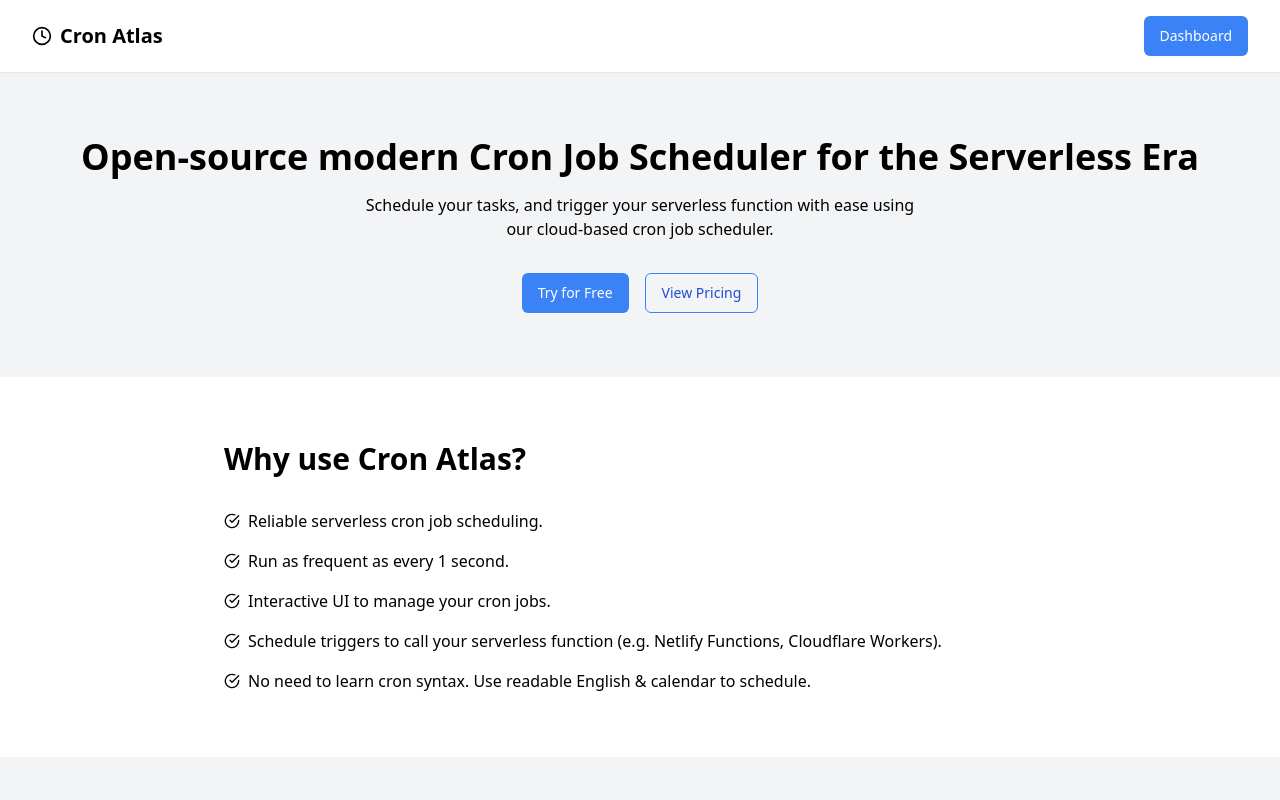
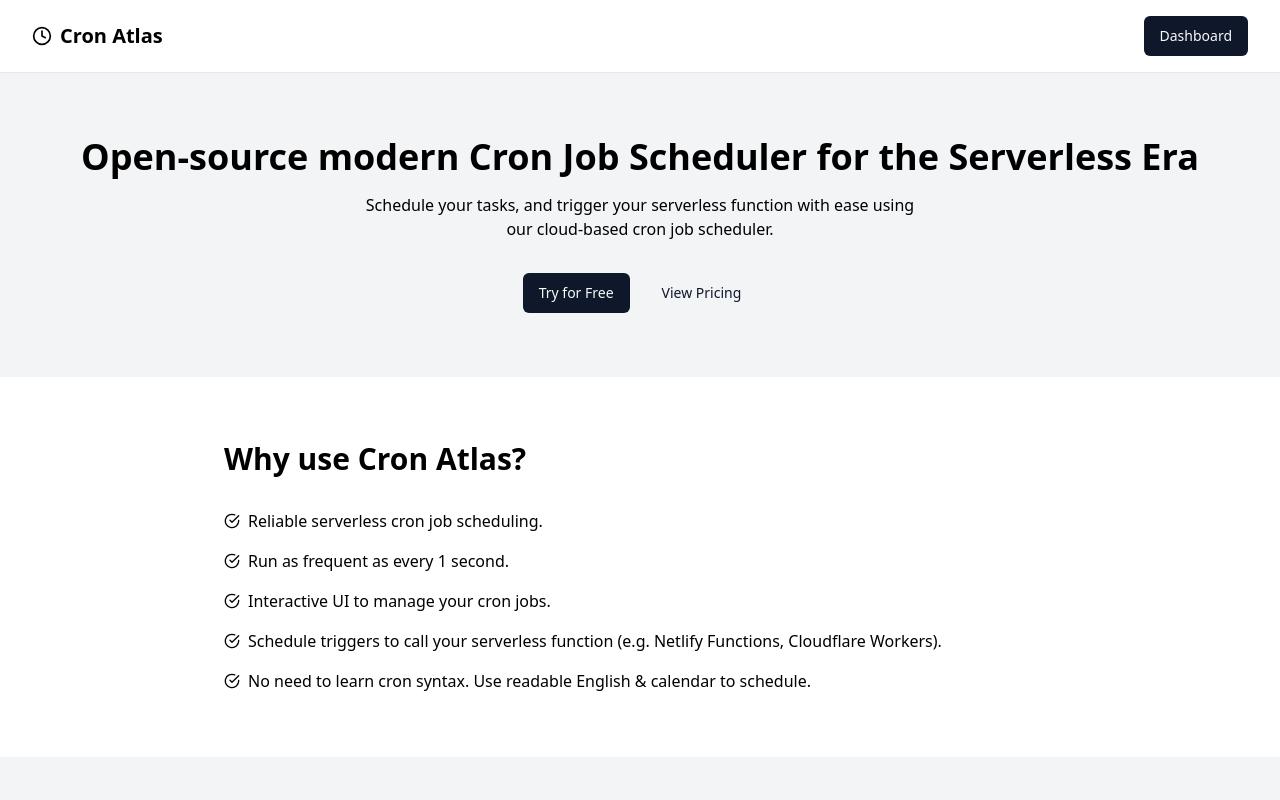
Before and after one commit to pmbanugo/cron-atlas, a React (Vite) app in the folder apps/website/: page / in a window 1280 px wide. Shown: the top 800 px of the page. Built offline with nearby package versions, Linux system fonts and the light colour scheme.

Commit message:
(website): use a consistent colour

```diff
--- a/apps/website/src/pages/home.tsx
+++ b/apps/website/src/pages/home.tsx
@@ -18,7 +18,7 @@ export default function Home() {
           <Clock className="w-5 h-5" />
           <h1 className="text-xl font-semibold">Cron Atlas</h1>
         </div>
-        <Button asChild className="bg-blue-500 hover:bg-blue-700 text-white">
+        <Button asChild>
           <a href="https://cronatlas.dev">Dashboard</a>
         </Button>
       </nav>
@@ -31,13 +31,10 @@ export default function Home() {
           using our cloud-based cron job scheduler.
         </p>
         <div className="flex justify-center gap-4">
-          <Button asChild className="bg-blue-500 hover:bg-blue-700 text-white">
+          <Button asChild>
             <a href="https://cronatlas.dev">Try for Free</a>
           </Button>
-          <Button
-            asChild
-            className="bg-transparent hover:bg-blue-500 text-blue-700 border border-blue-500 hover:text-white"
-          >
+          <Button asChild variant="link">
             <a href="#pricing">View Pricing</a>
           </Button>
         </div>
```
